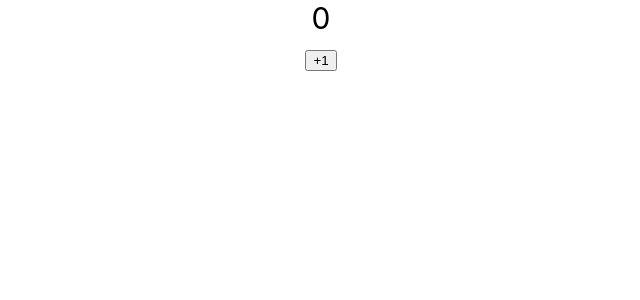
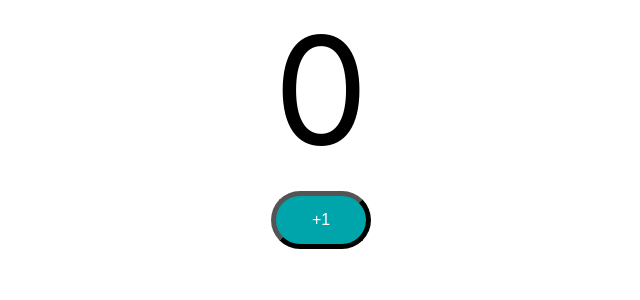
Before and after one commit to roshan395/counter-react, a React (Create React App) app: page / in a window 1280 px wide. Shown: the top 300 px of the page, without its empty margins (319-959 px from the left). Built offline with nearby package versions, Linux system fonts and the light colour scheme.

Commit message:
added css to counter

```diff
--- /dev/null
+++ b/src/components/counter/Counter.css
@@ -0,0 +1,17 @@
+
+.CountButton {
+    font-size:16px;
+    background-color:#00a5ab;
+    width:100px;
+    margin:10px;
+    color:white;
+    padding:15px;
+    border-radius:30px;
+    border-color: black;
+    border-width: 5px;
+}
+
+.Count {
+    font-size: 150px;
+    padding: 20px;
+}
```
Also changed, not shown: src/components/counter/Counter.jsx (+15 -1 lines).
